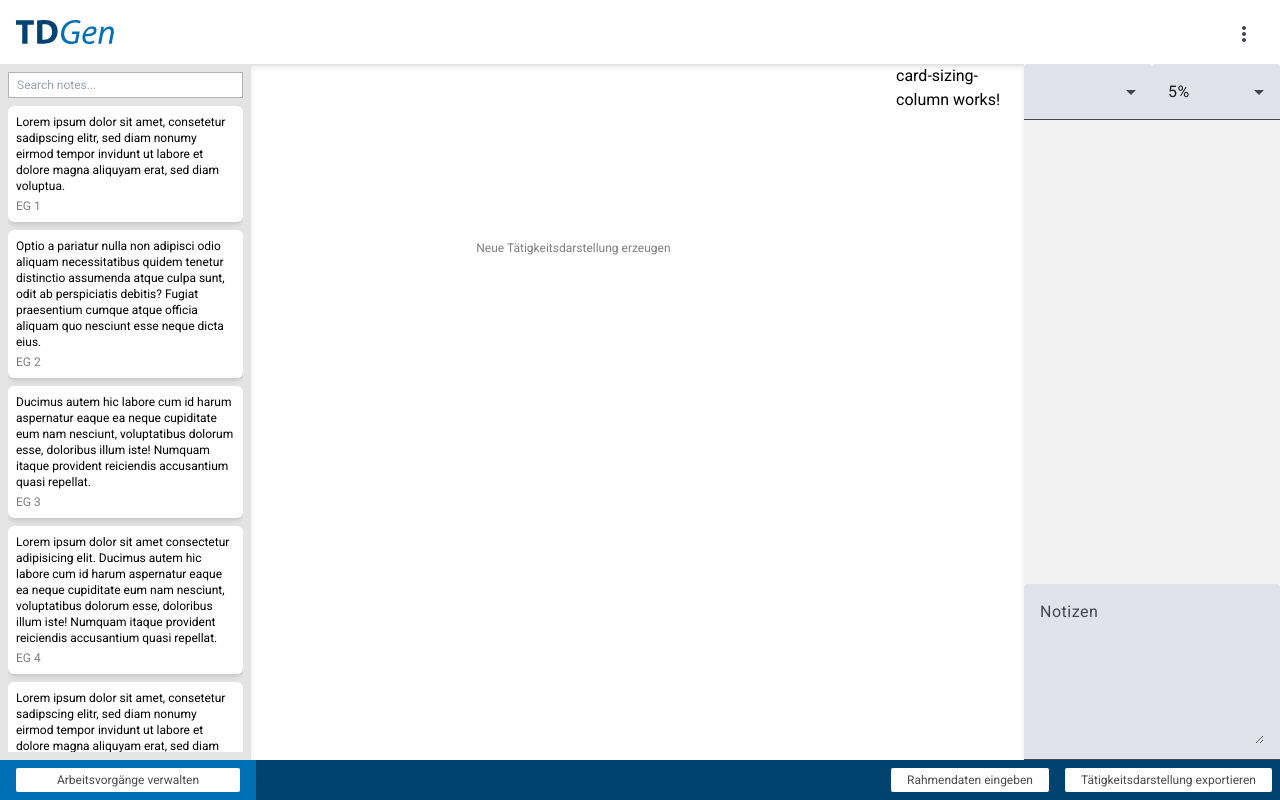
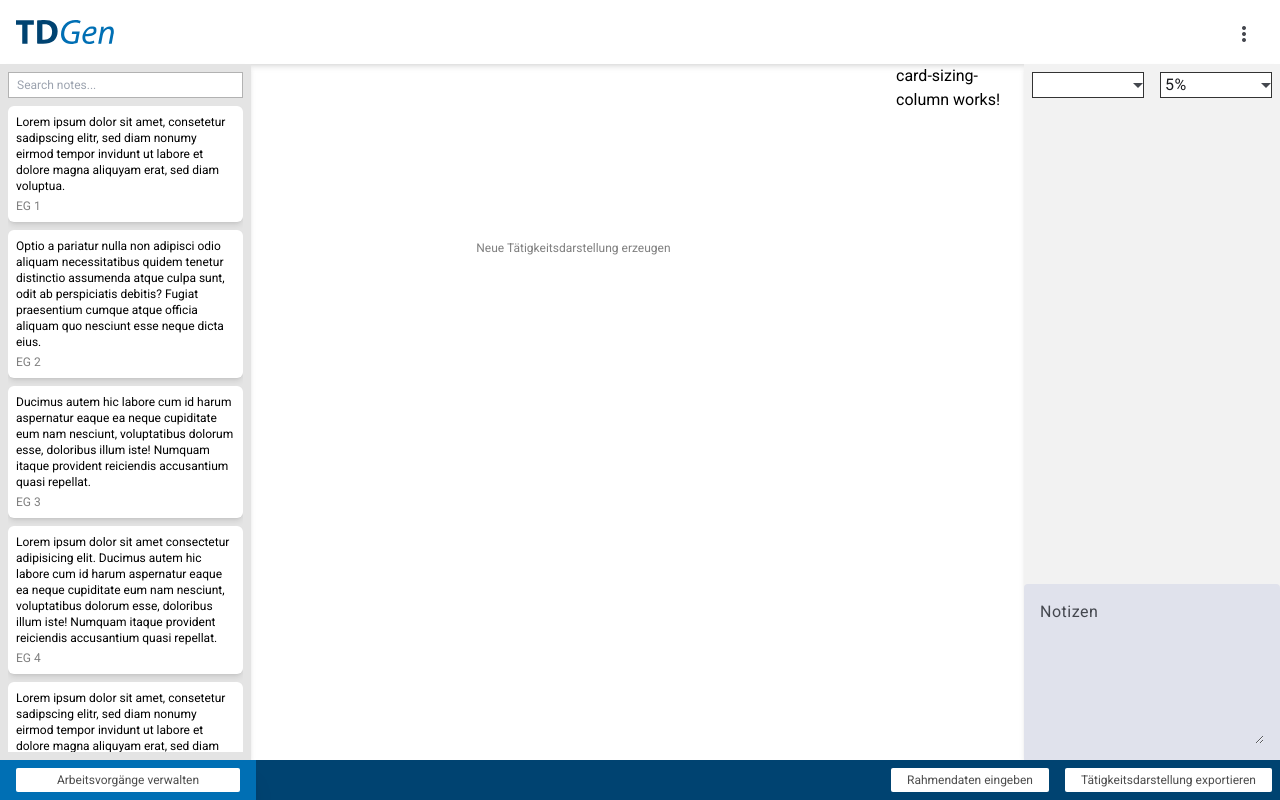
Before and after one commit to sberoch/tdgen, an Angular app in the folder client/: page / in a window 1280 px wide. Built offline with nearby package versions, Linux system fonts and the light colour scheme.

Commit message:
selector styles change with selected card

```diff
--- a/client/src/app/columns/card-backlog-column/card-backlog-column.component.html
+++ b/client/src/app/columns/card-backlog-column/card-backlog-column.component.html
@@ -53,7 +53,7 @@
         @for (card of displayCards; track card) {
           <div
             class="shadow-md rounded-md p-2 cursor-move border border-transparent"
-            [class.border-[#333]]="card === selectedCard"
+            [class.!border-[#333]]="card === selectedCard"
             cdkDrag
             [style.backgroundColor]="getPastelColor($index)"
             (click)="selectCard(card)"
--- a/client/src/app/columns/card-notes-column/card-notes-column.component.html
+++ b/client/src/app/columns/card-notes-column/card-notes-column.component.html
@@ -1,12 +1,12 @@
 <div class="flex flex-col bg-lightgray shadow-md h-full w-full justify-between">
-  <div class="w-full flex items-center">
-    <mat-form-field class="w-full">
+  <div class="w-full flex items-center gap-2 px-1">
+    <mat-form-field class="w-full custom-select">
       <select
         matNativeControl
         required
-        class="w-full bg-white py-1 px-2 border border-black/20"
         (change)="onCardSelected($event)"
         [ngModel]="selectedClassification"
+        [style.backgroundColor]="selectedCardColor"
       >
         @for (card of cards; track card) {
           <option [value]="card.classification" class="rounded-none">
@@ -15,11 +15,11 @@
         }
       </select>
     </mat-form-field>
-    <mat-form-field class="w-full">
+    <mat-form-field class="w-full custom-select">
       <select
         matNativeControl
         required
-        class="w-full bg-white py-1 px-2 border border-black/20"
+        [style.backgroundColor]="selectedCardColor"
       >
         @for (percentage of percentages; track percentage) {
           <option [value]="percentage">{{ percentage }}%</option>
--- a/client/src/app/columns/card-notes-column/card-notes-column.component.ts
+++ b/client/src/app/columns/card-notes-column/card-notes-column.component.ts
@@ -5,6 +5,7 @@ import { MatInputModule } from '@angular/material/input';
 import { MatSelectModule } from '@angular/material/select';
 import { CardService } from '../../services/card.service';
 import { Card } from '../card-backlog-column/card-backlog-column.utils';
+import { getNextPastelColor } from '../card-backlog-column/card-backlog-column.utils';
 
 @Component({
   selector: 'app-card-notes-column',
@@ -19,6 +20,8 @@ export class CardNotesColumnComponent implements OnInit {
   ];
   selectedCard: Card | null = null;
   selectedClassification: string | null = null;
+  selectedCardColor: string = '#ffffff';
+
   constructor(private cardService: CardService) {}
 
   ngOnInit() {
@@ -30,6 +33,16 @@ export class CardNotesColumnComponent implements OnInit {
     this.cardService.selectedCard$.subscribe((card) => {
       this.selectedCard = card;
       this.selectedClassification = card?.classification || null;
+
+      if (card) {
+        const cardIndex = this.cards.findIndex(
+          (c) => c.classification === card.classification,
+        );
+        this.selectedCardColor =
+          cardIndex >= 0 ? getNextPastelColor(cardIndex) : '#ffffff';
+      } else {
+        this.selectedCardColor = '#ffffff';
+      }
     });
   }
 
--- a/client/src/styles.css
+++ b/client/src/styles.css
@@ -52,3 +52,28 @@ body {
 .mat-mdc-dialog-actions {
   padding: 8px 24px 16px;
 }
+
+.mat-mdc-form-field-type-mat-native-select .mat-mdc-form-field-infix {
+  padding: 0 !important;
+  border: 1px solid #333 !important;
+  border-radius: 0 !important;
+  min-height: 0 !important;
+  background: white;
+}
+
+.custom-select {
+  padding: 0.5rem 0.25rem !important;
+}
+
+.custom-select .mat-mdc-text-field-wrapper {
+  padding: 0 !important;
+  border-radius: 0 !important;
+}
+
+.custom-select .mat-mdc-input-element {
+  padding: 0 0.25rem !important;
+}
+
+.mdc-line-ripple {
+  display: none !important;
+}
```
